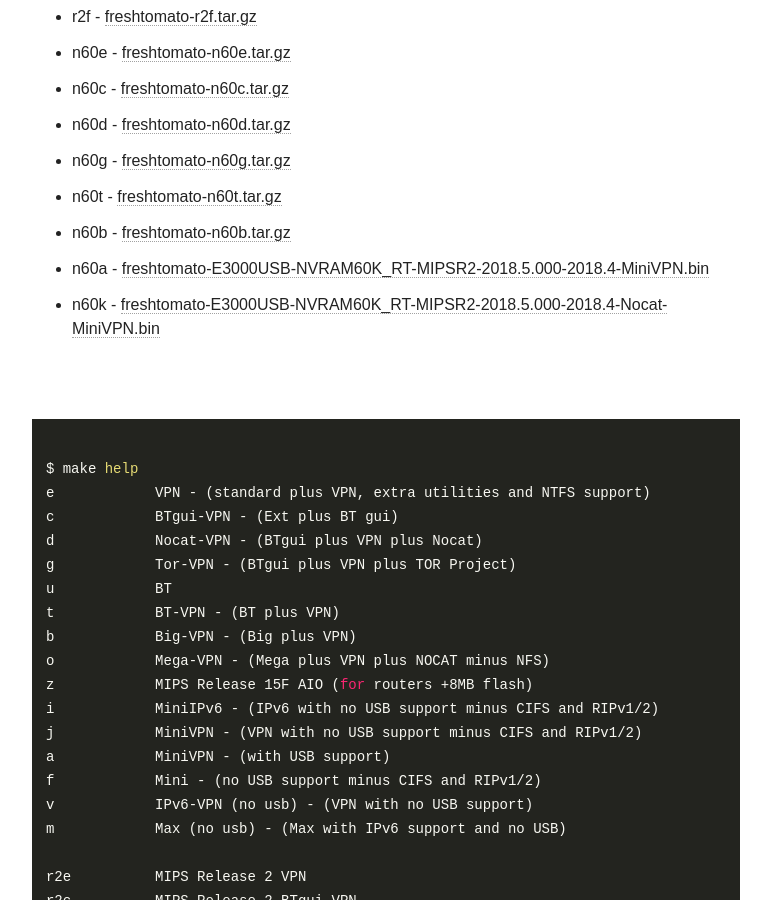
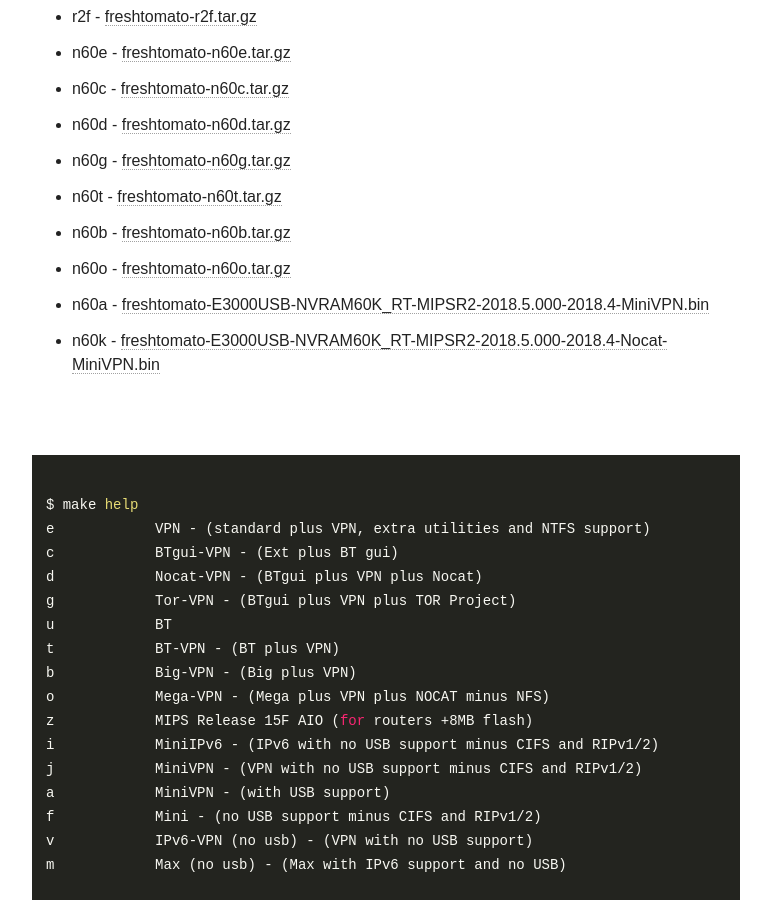
Before and after one commit to oglopss/freshtomato-mips-ci-jekyll, a Jekyll site: the page built from index.html, in a window 1280 px wide and 900 px high, scrolled down 1603 px. Shown: the whole window, without its empty margins (254-1025 px from the left). Built offline with Jekyll 4.4.1, drawn with Linux system fonts in a browser that asks for light colours; nearby versions of some CDN libraries.

Commit message:
Travis build 45 n60o pushed to gh-pages

```diff
--- a/_data/ss.yml
+++ b/_data/ss.yml
@@ -36,3 +36,4 @@
   - 0036 n60b freshtomato-n60b.tar.gz
   - 0039 n60a freshtomato-E3000USB-NVRAM60K_RT-MIPSR2-2018.5.000-2018.4-MiniVPN.bin
   - 0040 n60k freshtomato-E3000USB-NVRAM60K_RT-MIPSR2-2018.5.000-2018.4-Nocat-MiniVPN.bin
+  - 0037 n60o freshtomato-n60o.tar.gz
```
